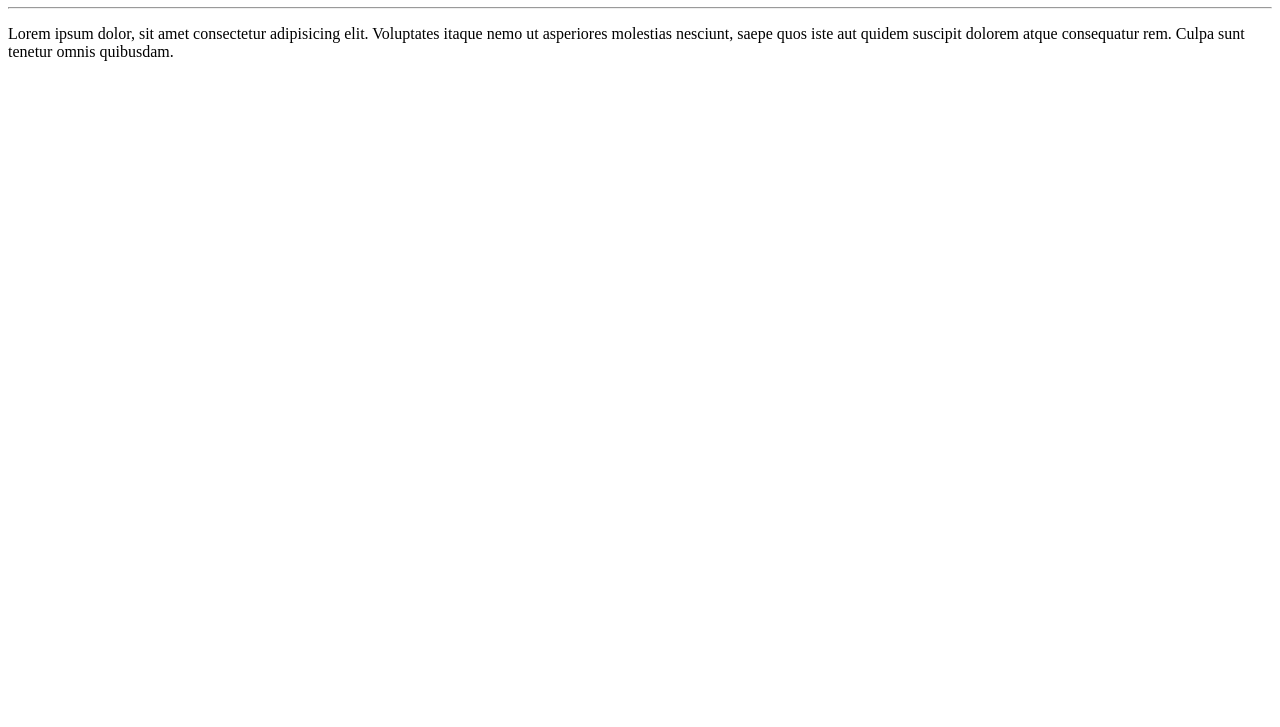
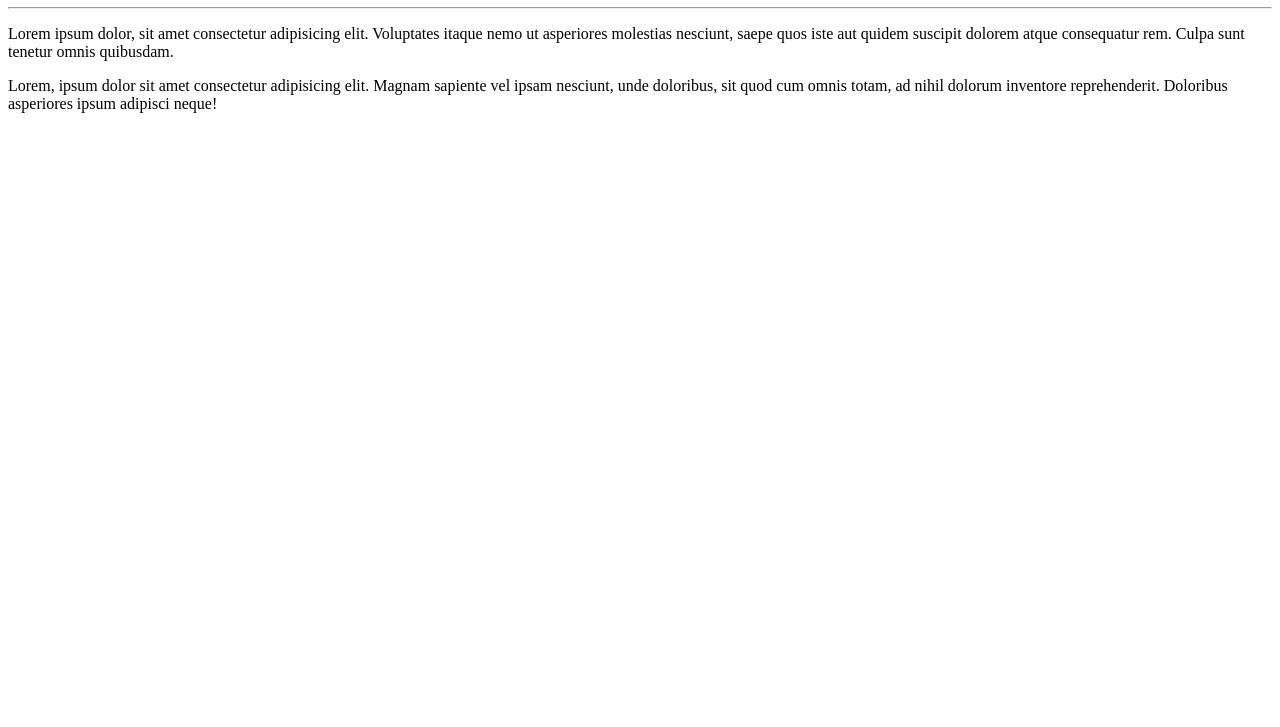
Before and after one commit to LuisGustavoCo/Ola-Mundo, a plain HTML site: page site-exemplo/index.html in a window 1280 px wide. Shown: the part 73-800 px from the top of the page. Drawn offline with Linux system fonts and the light colour scheme.

Commit message:
adicionei paragrafo

```diff
--- a/site-exemplo/index.html
+++ b/site-exemplo/index.html
@@ -9,5 +9,6 @@
     <h1>Olá, Mundo!</h1>
     <hr>
     <p>Lorem ipsum dolor, sit amet consectetur adipisicing elit. Voluptates itaque nemo ut asperiores molestias nesciunt, saepe quos iste aut quidem suscipit dolorem atque consequatur rem. Culpa sunt tenetur omnis quibusdam.</p>
+    <p>Lorem, ipsum dolor sit amet consectetur adipisicing elit. Magnam sapiente vel ipsam nesciunt, unde doloribus, sit quod cum omnis totam, ad nihil dolorum inventore reprehenderit. Doloribus asperiores ipsum adipisci neque!</p>
 </body>
 </html>
```
